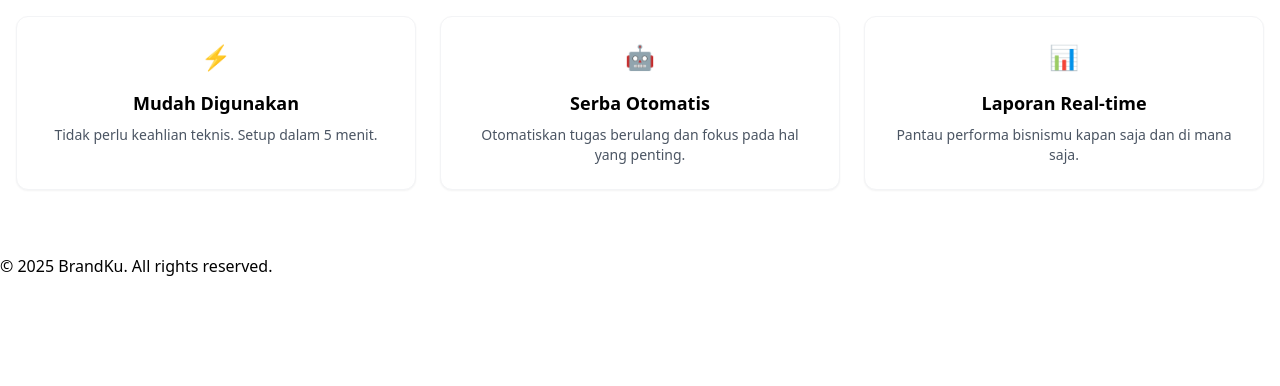
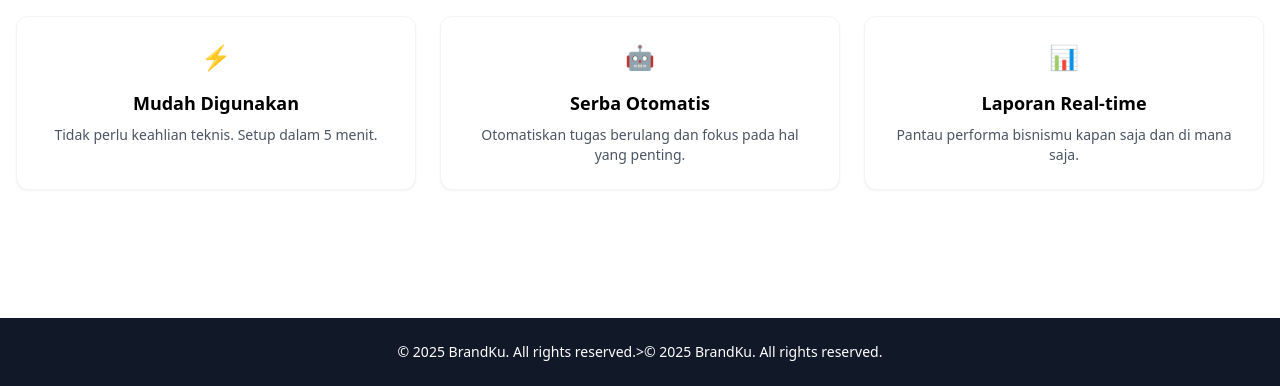
Before and after one commit to farrelabdaaghazka/study-wdc-pertemuan2, a plain HTML site: page pertemuan2/index.html in a window 1280 px wide. Shown: the part 472-858 px from the top of the page. Before the commit the page ends 800 px from the top, so only its background shows below. Drawn offline with nearby package versions, Linux system fonts and the light colour scheme.

Commit message:
update footer

```diff
--- a/pertemuan2/index.html
+++ b/pertemuan2/index.html
@@ -61,8 +61,8 @@
     </main>
 
 
-  <footer>
-    <p>&copy; 2025 BrandKu. All rights reserved.</p>
+  <footer  class="bg-gray-900 text-white text-center py-6 mt-16">
+    <p class="text-sm">&copy; 2025 BrandKu. All rights reserved.>&copy; 2025 BrandKu. All rights reserved.</p>
   </footer>
 
 </body>
```
